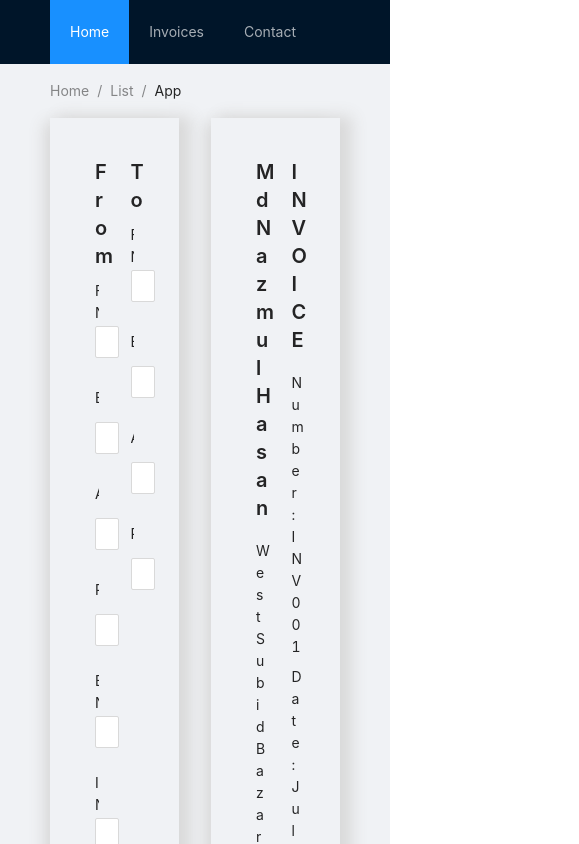
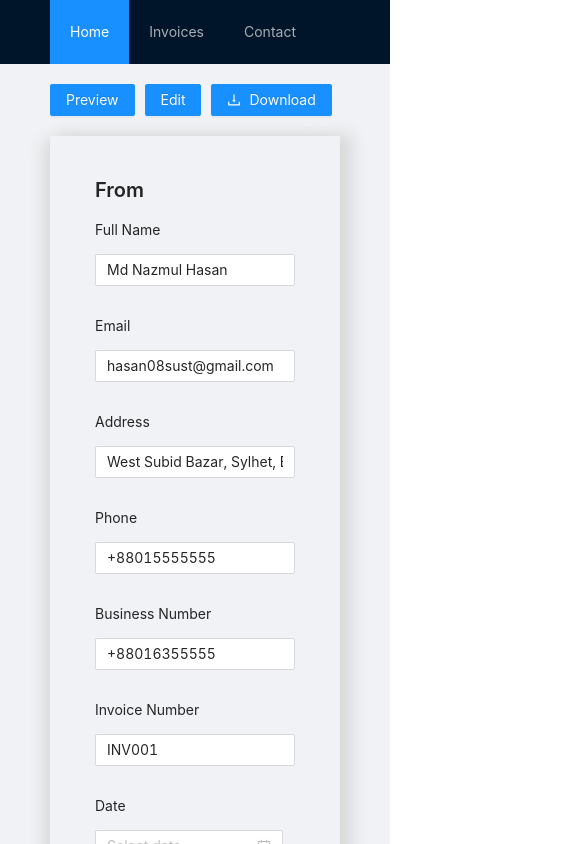
Before and after one commit to farhapartex/invoice-ui-ant-design, a React (Create React App) app: page / in a window 390 px wide. Shown: the top 844 px of the page, 579 px wide, since content can reach past the window. Built offline with nearby package versions, Linux system fonts and the light colour scheme.

Commit message:
added code for responsiveness

```diff
--- a/src/components/InvoiceLayout.tsx
+++ b/src/components/InvoiceLayout.tsx
@@ -12,10 +12,10 @@ const InvoiceLayout: React.FC<any> = (props) => {
     return (
         <div className="invoiceForm">
             <Row gutter={32}>
-                <Col span={12} className="gutter-row">
+                <Col xl={12} lg={12} md={24} sm={24} xs={24} className="gutter-row">
                     <LeftFrom invoiceData={props.invoiceData} />
                 </Col>
-                <Col span={12}>
+                <Col xl={12} lg={12} md={24} sm={24} xs={24}>
                     <RightFrom invoiceData={props.invoiceData} />
                 </Col>
             </Row>
--- a/src/components/InvoicePreview.tsx
+++ b/src/components/InvoicePreview.tsx
@@ -106,7 +106,7 @@ const InvoicePreview: React.FC<any> = (props) => {
     return (
         <div className="invoiceForm">
             <Row gutter={32}>
-                <Col span={12} className="gutter-row">
+                <Col xl={12} lg={12} md={24} sm={24} xs={24} className="gutter-row">
                     <Space direction="vertical" style={{ width: '100%' }}>
                         <Typography.Title level={4}>{invoiceData.fromName}</Typography.Title>
                         <Typography.Text>{invoiceData.fromAddress}</Typography.Text>
@@ -114,7 +114,7 @@ const InvoicePreview: React.FC<any> = (props) => {
                         <Typography.Text>{invoiceData.fromEmail}</Typography.Text>
                     </Space>
                 </Col>
-                <Col span={12}>
+                <Col xl={12} lg={12} md={24} sm={24} xs={24}>
                     <Space direction="vertical" style={{ textAlign: 'right', width: '100%' }}>
                         <Typography.Title level={4}>INVOICE</Typography.Title>
                         <Typography.Text>Number: {invoiceData.invoiceNumber}</Typography.Text>
@@ -126,7 +126,7 @@ const InvoicePreview: React.FC<any> = (props) => {
             </Row>
             <Divider />
             <Row style={{ marginBottom: '20px' }}>
-                <Col span={24}>
+                <Col xl={12} lg={12} md={24} sm={24} xs={24}>
                     <Space direction="vertical" style={{ width: '100%' }}>
                         <Typography.Text>BILL TO</Typography.Text>
                         <Typography.Text><span style={{ fontWeight: 'bold' }}>{invoiceData.toFullName}</span></Typography.Text>
--- a/src/pages/RootPage.tsx
+++ b/src/pages/RootPage.tsx
@@ -1,5 +1,7 @@
-import React from "react";
-import { Breadcrumb, Layout, Col, Row } from 'antd';
+import React, { useState, useEffect } from "react";
+import { Layout, Col, Row, Button } from 'antd';
+import { DownloadOutlined } from '@ant-design/icons';
+import type { SizeType } from 'antd/es/config-provider/SizeContext';
 import HeaderMenu from "../components/HeaderMenu";
 import InvoiceLayout from "../components/InvoiceLayout";
 import InvoicePreview from "../components/InvoicePreview";
@@ -41,26 +43,85 @@ const RootPage: React.FC = () => {
     const [toAddress, setToAddress] = React.useState("East Subid Bazar, Sylhet, Bangladesh");
     const [toPhone, setToPhone] = React.useState("+8801257488888");
     const [invoiceNumber, setInvoiceNumber] = React.useState("INV001");
+    const [isDesktop, setDesktop] = useState(window.innerWidth >= 1024);
+    const [showPreview, setShowPreview] = useState(window.innerWidth >= 1024);
+
+    const updateMedia = () => {
+        setDesktop(window.innerWidth >= 1024);
+        setShowPreview(Boolean(window.innerWidth >= 1024));
+    };
+
+    useEffect(() => {
+        window.addEventListener("resize", updateMedia);
+        return () => window.removeEventListener("resize", updateMedia);
+    });
 
     const invoiceData: InvoiceData = { fromName, setFromName, fromEmail, setFromEmail, fromAddress, setFromAddress, fromPhone, setFromPhone, businessNumber, setBusinessNumber, invoiceNumber, setInvoiceNumber, toFullName, setToFullName, toEmail, setToEmail, toAddress, setToAddress, toPhone, setToPhone };
+
+    const handleShowPreview = (flag: boolean) => {
+        setShowPreview(flag);
+    }
+
+    const handleDownload = () => {
+        alert("Comming soon!");
+    }
+
+    const renderLayout = () => {
+        return (
+            <Col xl={12} lg={12} md={24} sm={24} xs={24} className="gutter-row">
+                <InvoiceLayout invoiceData={invoiceData} />
+            </Col>
+        )
+    }
+
+    const renderPreview = () => {
+        return (
+            <Col xl={12} lg={12} md={24} sm={24} xs={24} className="gutter-row">
+                <InvoicePreview invoiceData={invoiceData} />
+            </Col>
+        )
+    }
+
+    const renderLeftForm = () => {
+        if (isDesktop) {
+            return renderLayout()
+        }
+
+        return !showPreview ? renderLayout() : null;
+    }
+
+    const renderRightForm = () => {
+        if (isDesktop) {
+            return renderPreview()
+        }
+
+        return showPreview ? renderPreview() : null;
+    }
 
     return (
         <Layout className="layout">
             <HeaderMenu menuList={menuList} />
 
             <Content style={{ padding: '0 50px' }}>
-                <Breadcrumb style={{ margin: '16px 0' }}>
-                    <Breadcrumb.Item>Home</Breadcrumb.Item>
-                    <Breadcrumb.Item>List</Breadcrumb.Item>
-                    <Breadcrumb.Item>App</Breadcrumb.Item>
-                </Breadcrumb>
-                <Row gutter={32}>
-                    <Col span={12} className="gutter-row">
-                        <InvoiceLayout invoiceData={invoiceData} />
-                    </Col>
-                    <Col span={12} className="gutter-row">
-                        <InvoicePreview invoiceData={invoiceData} />
-                    </Col>
+
+                <Content style={{ marginTop: '20px' }}>
+                    {!isDesktop &&
+                        <>
+                            <Button type="primary" onClick={() => handleShowPreview(true)}>
+                                Preview
+                            </Button>
+                            <Button type="primary" style={{ marginLeft: '10px' }} onClick={() => handleShowPreview(false)}>
+                                Edit
+                            </Button>
+                        </>
+                    }
+                    <Button type="primary" style={{ marginLeft: '10px' }} onClick={() => handleDownload()} icon={<DownloadOutlined />} size={"middle"}>
+                        Download
+                    </Button>
+                </Content>
+                <Row gutter={32} style={{ marginTop: '20px' }}>
+                    {renderLeftForm()}
+                    {renderRightForm()}
                 </Row>
             </Content>
 
```
